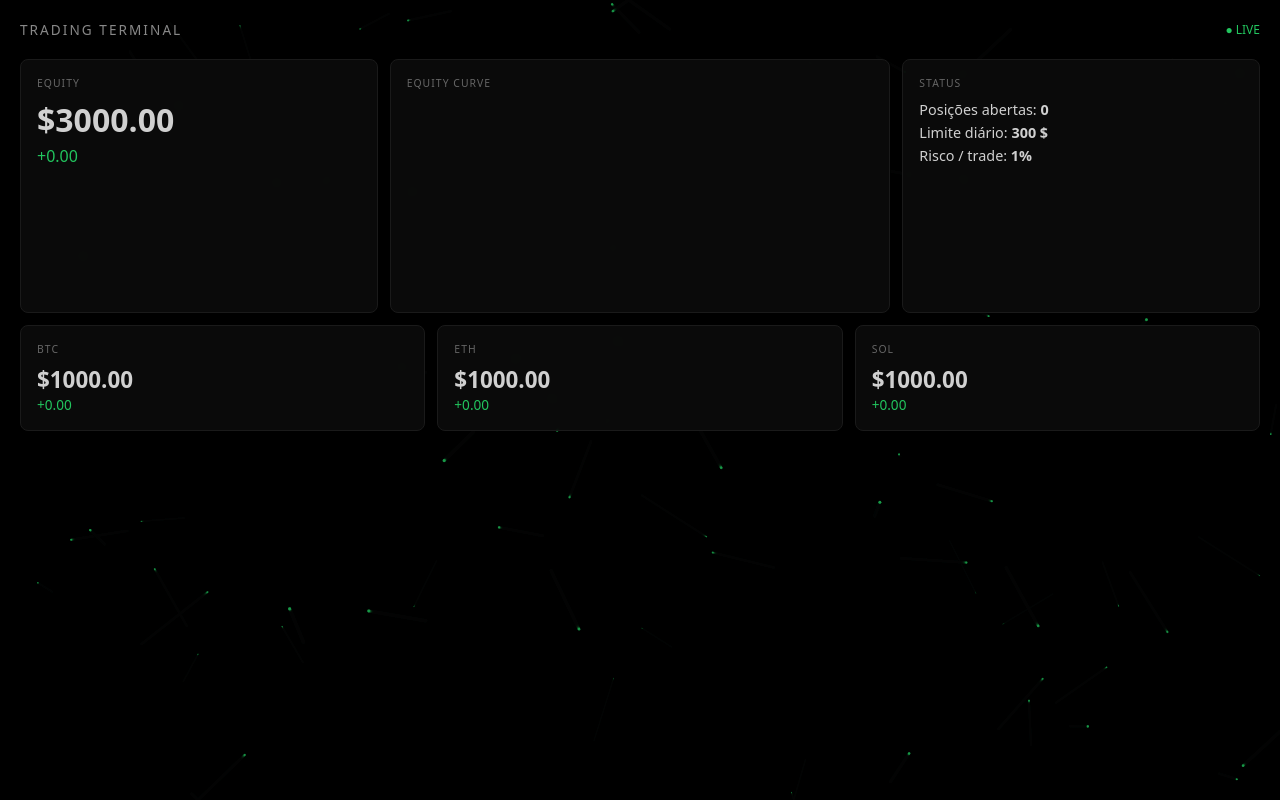
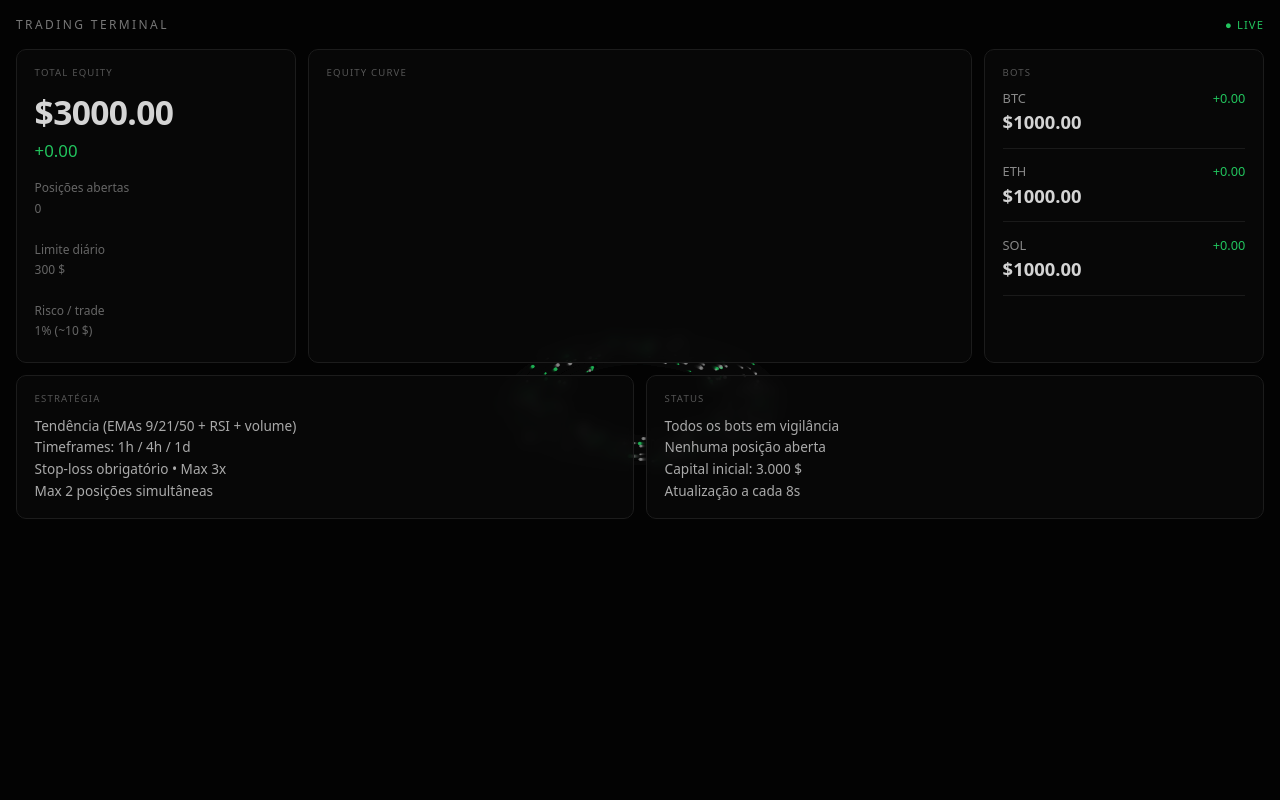
Before and after one commit to SER-ra/trading-bot-2026, a Next.js app: page / in a window 1280 px wide. Built offline with nearby package versions, Linux system fonts and the light colour scheme; no server answers; the database is empty.

Commit message:
Enhanced terminal with orbital particle ring

```diff
--- a/app/page.tsx
+++ b/app/page.tsx
@@ -12,7 +12,7 @@
 
   useEffect(() => {
     fetchAll();
-    const interval = setInterval(fetchAll, 10000);
+    const interval = setInterval(fetchAll, 8000);
     return () => clearInterval(interval);
   }, []);
 
@@ -24,32 +24,36 @@
 
     let w = canvas.width = canvas.offsetWidth;
     let h = canvas.height = canvas.offsetHeight;
-    const particles: { x: number; y: number; vx: number; vy: number; r: number }[] = [];
+    const particles: { angle: number; radius: number; speed: number; size: number; color: string }[] = [];
 
-    for (let i = 0; i < 80; i++) {
+    for (let i = 0; i < 180; i++) {
       particles.push({
-        x: Math.random() * w,
-        y: Math.random() * h,
-        vx: (Math.random() - 0.5) * 0.4,
-        vy: (Math.random() - 0.5) * 0.4,
-        r: Math.random() * 1.2 + 0.3
+        angle: Math.random() * Math.PI * 2,
+        radius: 80 + Math.random() * 60,
+        speed: 0.002 + Math.random() * 0.003,
+        size: Math.random() * 1.5 + 0.4,
+        color: Math.random() > 0.7 ? "rgba(34,197,94,0.6)" : "rgba(180,180,180,0.35)"
       });
     }
 
     let anim: number;
     function draw() {
-      ctx!.fillStyle = "rgba(5,5,5,0.15)";
+      ctx!.fillStyle = "rgba(5,5,5,0.2)";
       ctx!.fillRect(0, 0, w, h);
+
+      const cx = w / 2;
+      const cy = h / 2;
+
       particles.forEach(p => {
-        p.x += p.vx;
-        p.y += p.vy;
-        if (p.x < 0 || p.x > w) p.vx *= -1;
-        if (p.y < 0 || p.y > h) p.vy *= -1;
+        p.angle += p.speed;
+        const x = cx + Math.cos(p.angle) * p.radius;
+        const y = cy + Math.sin(p.angle) * p.radius * 0.45;
         ctx!.beginPath();
-        ctx!.arc(p.x, p.y, p.r, 0, Math.PI * 2);
-        ctx!.fillStyle = "rgba(34,197,94,0.35)";
+        ctx!.arc(x, y, p.size, 0, Math.PI * 2);
+        ctx!.fillStyle = p.color;
         ctx!.fill();
       });
+
       anim = requestAnimationFrame(draw);
     }
     draw();
@@ -93,27 +97,33 @@
   }, []);
 
   return (
-    <div style={{ position: "relative", minHeight: "100vh", background: "#050505", color: "#d0d0d0", fontFamily: "system-ui, sans-serif", overflow: "hidden" }}>
+    <div style={{ position: "relative", minHeight: "100vh", background: "#050505", color: "#d4d4d4", fontFamily: "system-ui, sans-serif", overflow: "hidden" }}>
       <canvas ref={canvasRef} style={{ position: "absolute", inset: 0, width: "100%", height: "100%", pointerEvents: "none", zIndex: 0 }} />
 
-      <div style={{ position: "relative", zIndex: 1, padding: "1.25rem", maxWidth: 1400, margin: "0 auto" }}>
-        <div style={{ display: "flex", justifyContent: "space-between", alignItems: "center", marginBottom: "1.25rem" }}>
-          <div style={{ letterSpacing: "0.15em", fontSize: "0.85rem", color: "#888" }}>TRADING TERMINAL</div>
-          <div style={{ fontSize: "0.75rem", color: "#22c55e" }}>● LIVE</div>
+      <div style={{ position: "relative", zIndex: 1, padding: "1rem", maxWidth: 1500, margin: "0 auto" }}>
+        <div style={{ display: "flex", justifyContent: "space-between", alignItems: "center", marginBottom: "1rem" }}>
+          <div style={{ letterSpacing: "0.2em", fontSize: "0.75rem", color: "#777" }}>TRADING TERMINAL</div>
+          <div style={{ fontSize: "0.7rem", color: "#22c55e", letterSpacing: "0.1em" }}>● LIVE</div>
         </div>
 
-        <div style={{ display: "grid", gridTemplateColumns: "1fr 1.4fr 1fr", gap: "0.75rem", marginBottom: "0.75rem" }}>
+        <div style={{ display: "grid", gridTemplateColumns: "280px 1fr 280px", gap: "0.75rem", marginBottom: "0.75rem" }}>
           <div style={panel}>
-            <div style={label}>EQUITY</div>
-            <div style={{ fontSize: "2rem", fontWeight: 700 }}>${totalEquity.toFixed(2)}</div>
-            <div style={{ color: totalPnl >= 0 ? "#22c55e" : "#ef4444", marginTop: "0.25rem" }}>
+            <div style={label}>TOTAL EQUITY</div>
+            <div style={{ fontSize: "2.1rem", fontWeight: 700, letterSpacing: "-0.02em" }}>${totalEquity.toFixed(2)}</div>
+            <div style={{ color: totalPnl >= 0 ? "#22c55e" : "#ef4444", marginTop: "0.3rem", fontSize: "1.05rem" }}>
               {totalPnl >= 0 ? "+" : ""}{totalPnl.toFixed(2)}
+            </div>
+            <div style={{ marginTop: "1rem", fontSize: "0.75rem", color: "#666", lineHeight: 1.7 }}>
+              Posições abertas<br />0<br /><br />
+              Limite diário<br />300 $<br /><br />
+              Risco / trade<br />1% (~10 $)
             </div>
           </div>
 
-          <div style={{ ...panel, height: 220 }}>
+          <div style={{ ...panel, minHeight: 280, display: "flex", flexDirection: "column" }}>
             <div style={label}>EQUITY CURVE</div>
-            <ResponsiveContainer width="100%" height="85%">
+            <div style={{ flex: 1 }}>
+              <ResponsiveContainer width="100%" height="100%">
                 <LineChart data={chartData}>
                   <Line type="monotone" dataKey="BTC" stroke="#d4a017" strokeWidth={1.5} dot={false} />
                   <Line type="monotone" dataKey="ETH" stroke="#888" strokeWidth={1.5} dot={false} />
@@ -121,30 +131,44 @@
                 </LineChart>
               </ResponsiveContainer>
             </div>
+          </div>
 
           <div style={panel}>
-            <div style={label}>STATUS</div>
-            <div style={{ fontSize: "0.9rem", lineHeight: 1.6 }}>
-              Posições abertas: <strong>0</strong><br />
-              Limite diário: <strong>300 $</strong><br />
-              Risco / trade: <strong>1%</strong>
+            <div style={label}>BOTS</div>
+            {bots.map(bot => {
+              const pnl = latest[bot] - 1000;
+              return (
+                <div key={bot} style={{ marginBottom: "0.85rem", paddingBottom: "0.85rem", borderBottom: "1px solid #1a1a1a" }}>
+                  <div style={{ display: "flex", justifyContent: "space-between", fontSize: "0.8rem", color: "#888" }}>
+                    <span>{bot}</span>
+                    <span style={{ color: pnl >= 0 ? "#22c55e" : "#ef4444" }}>{pnl >= 0 ? "+" : ""}{pnl.toFixed(2)}</span>
                   </div>
+                  <div style={{ fontSize: "1.15rem", fontWeight: 600, marginTop: "0.15rem" }}>${latest[bot].toFixed(2)}</div>
+                </div>
+              );
+            })}
           </div>
         </div>
 
-        <div style={{ display: "grid", gridTemplateColumns: "repeat(3, 1fr)", gap: "0.75rem" }}>
-          {bots.map(bot => {
-            const pnl = latest[bot] - 1000;
-            return (
-              <div key={bot} style={panel}>
-                <div style={label}>{bot}</div>
-                <div style={{ fontSize: "1.4rem", fontWeight: 600 }}>${latest[bot].toFixed(2)}</div>
-                <div style={{ color: pnl >= 0 ? "#22c55e" : "#ef4444", fontSize: "0.85rem" }}>
-                  {pnl >= 0 ? "+" : ""}{pnl.toFixed(2)}
+        <div style={{ display: "grid", gridTemplateColumns: "1fr 1fr", gap: "0.75rem" }}>
+          <div style={panel}>
+            <div style={label}>ESTRATÉGIA</div>
+            <div style={{ fontSize: "0.85rem", lineHeight: 1.6, color: "#aaa" }}>
+              Tendência (EMAs 9/21/50 + RSI + volume)<br />
+              Timeframes: 1h / 4h / 1d<br />
+              Stop-loss obrigatório • Max 3x<br />
+              Max 2 posições simultâneas
             </div>
           </div>
-            );
-          })}
+          <div style={panel}>
+            <div style={label}>STATUS</div>
+            <div style={{ fontSize: "0.85rem", lineHeight: 1.6, color: "#aaa" }}>
+              Todos os bots em vigilância<br />
+              Nenhuma posição aberta<br />
+              Capital inicial: 3.000 $<br />
+              Atualização a cada 8s
+            </div>
+          </div>
         </div>
       </div>
     </div>
@@ -152,16 +176,16 @@
 }
 
 const panel: React.CSSProperties = {
-  background: "rgba(12,12,12,0.85)",
-  border: "1px solid #1a1a1a",
-  borderRadius: 8,
-  padding: "1rem",
-  backdropFilter: "blur(4px)"
+  background: "rgba(10,10,10,0.75)",
+  border: "1px solid #1c1c1c",
+  borderRadius: 10,
+  padding: "1rem 1.1rem",
+  backdropFilter: "blur(6px)"
 };
 
 const label: React.CSSProperties = {
-  fontSize: "0.65rem",
-  letterSpacing: "0.1em",
-  color: "#666",
-  marginBottom: "0.5rem"
+  fontSize: "0.6rem",
+  letterSpacing: "0.12em",
+  color: "#555",
+  marginBottom: "0.6rem"
 };
```
Lines whose indentation alone changed are shown as unchanged.
